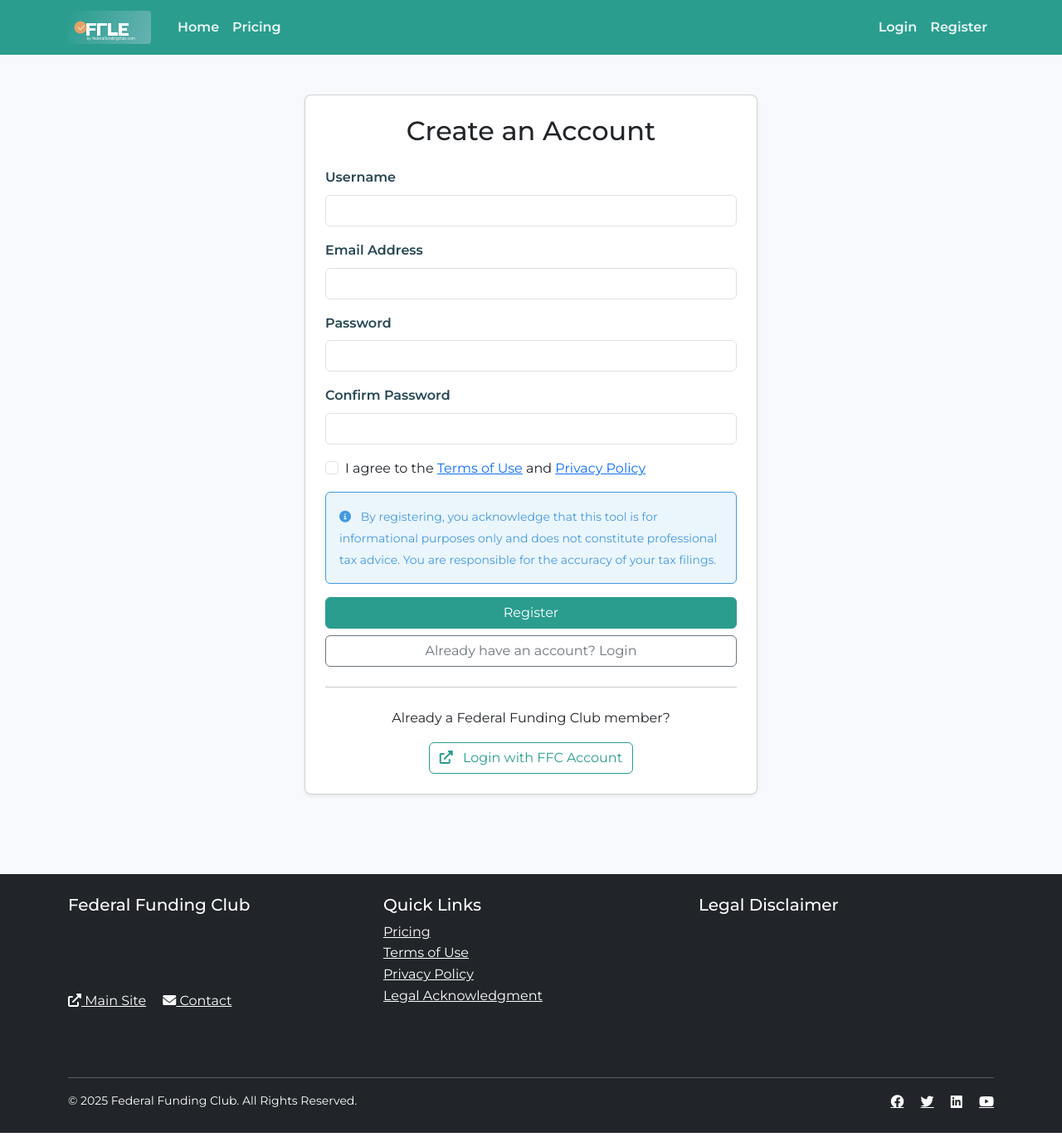
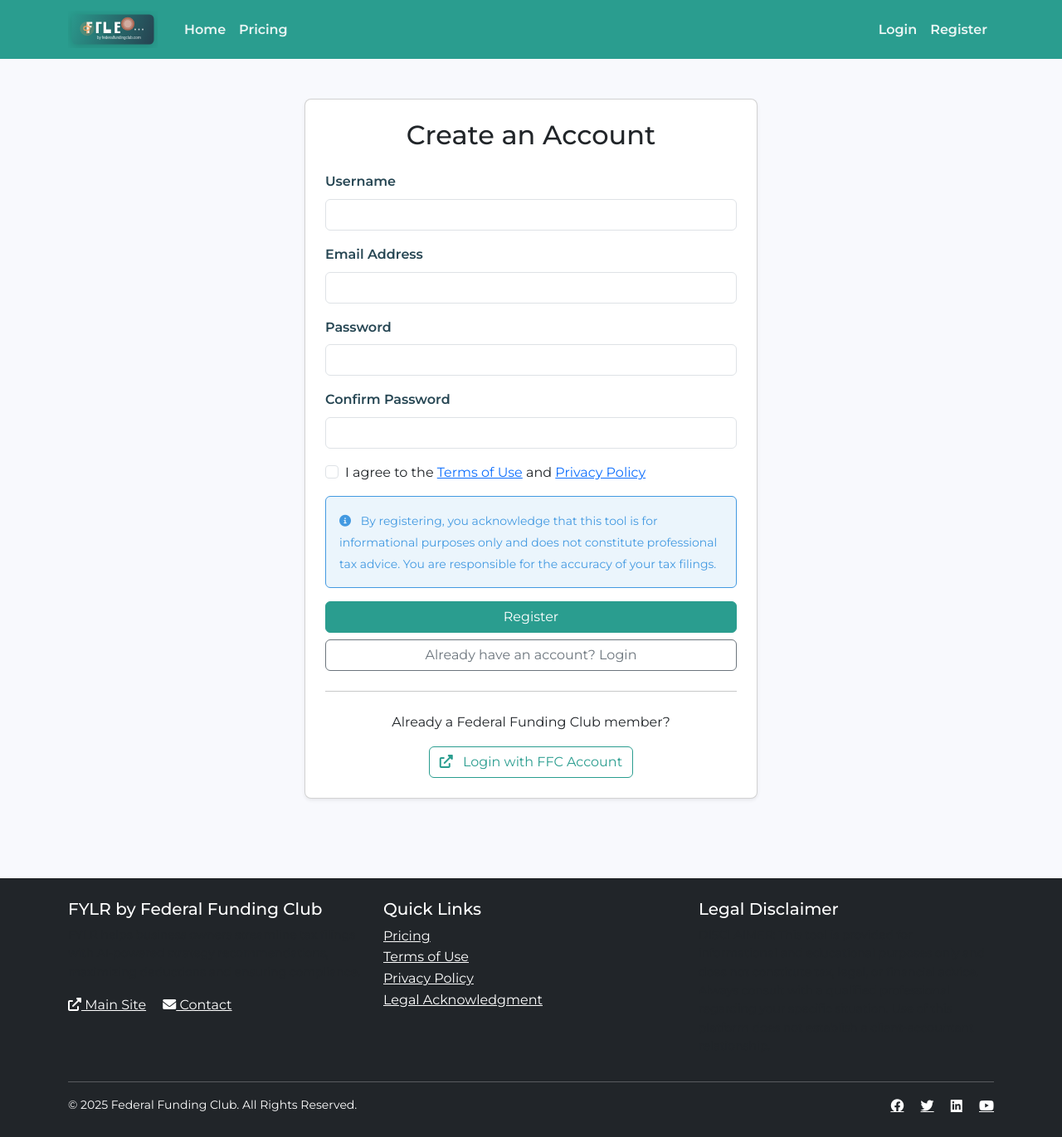
Before and after one commit to oprimenyc/usefylr, a Flask app: page /auth/register in a window 1280 px wide. Shown: the whole page at 83% size. Run offline with Flask 3, Linux system fonts and the light colour scheme.

Commit message:
Showcase a new logo and branding for the application and associated websites
Updates the logo, favicon, hero illustration, and page text in static assets and layout.html.

Replit-Commit-Author: Agent
Replit-Commit-Session-Id: a21e5c42-3fee-4533-b659-a8c62e3227fc
Replit-Commit-Screenshot-Url: https://storage.googleapis.com/screenshot-production-us-central1/a28ca967-8f17-4c06-8501-e3cd15f9ef82/c4b03923-6c36-4aa5-bb43-78ba53104539.jpg

```diff
--- a/templates/layout.html
+++ b/templates/layout.html
@@ -4,6 +4,9 @@
     <meta charset="UTF-8">
     <meta name="viewport" content="width=device-width, initial-scale=1.0">
     <title>{% block title %}FYLR by Federal Funding Club{% endblock %}</title>
+
+    <!-- Favicon -->
+    <link rel="icon" href="{{ url_for('static', filename='img/favicon.ico') }}" type="image/x-icon">
 
     <!-- Bootstrap CSS -->
     <link href="https://cdn.jsdelivr.net/npm/bootstrap@5.3.0-alpha1/dist/css/bootstrap.min.css" rel="stylesheet">
@@ -24,7 +27,7 @@
     <nav class="navbar navbar-expand-lg navbar-dark bg-primary sticky-top">
         <div class="container">
             <a class="navbar-brand" href="{{ url_for('main.index') }}">
-                <img src="{{ url_for('static', filename='img/fylr-logo.svg') }}" alt="FYLR by Federal Funding Club" height="40" class="me-2">
+                <img src="{{ url_for('static', filename='img/fylr-logo-premium.svg') }}" alt="FYLR by Federal Funding Club" height="45" class="me-2">
             </a>
             <button class="navbar-toggler" type="button" data-bs-toggle="collapse" data-bs-target="#navbarNav">
                 <span class="navbar-toggler-icon"></span>
@@ -102,9 +105,9 @@
         <div class="container">
             <div class="row">
                 <div class="col-md-4 mb-4 mb-md-0">
-                    <h5>Federal Funding Club</h5>
+                    <h5>FYLR by Federal Funding Club</h5>
                     <p class="text-muted small">
-                        DIY Business Tax Tool helps business owners with tax filings and strategies to maximize deductions and ensure compliance.
+                        FYLR helps business owners streamline tax filings with AI-powered strategy recommendations, maximizing deductions and ensuring compliance.
                     </p>
                     <div class="mt-2">
                         <a href="https://federalfundingclub.com" class="text-white me-3" target="_blank"><i class="fas fa-external-link-alt"></i> Main Site</a>
```
Also changed, not shown: static/img/favicon.ico (added), static/img/fylr-icon.svg (added), static/img/fylr-logo-premium.svg (added), static/img/fylr-logo.svg, static/img/hero-illustration.svg.
